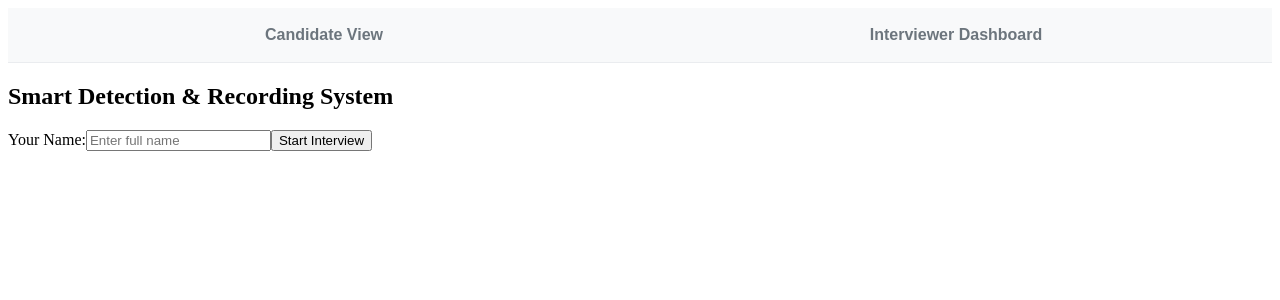
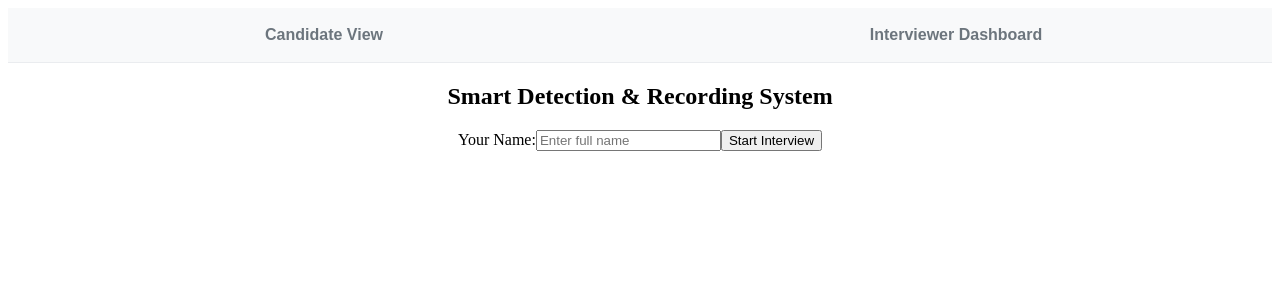
Before and after one commit to Ishasheoran/video-proctoring-system, a React (Vite) app in the folder frontend/: page / in a window 1280 px wide. Shown: the top 300 px of the page. Built offline with nearby package versions, Linux system fonts and the light colour scheme.

Commit message:
Update index.css

```diff
--- a/frontend/src/index.css
+++ b/frontend/src/index.css
@@ -1,4 +1,4 @@
-/* Recording indicator */
+.detection-container{text-align:center;}
 .recording-indicator {
   display: inline-block;
   width: 12px;
```
